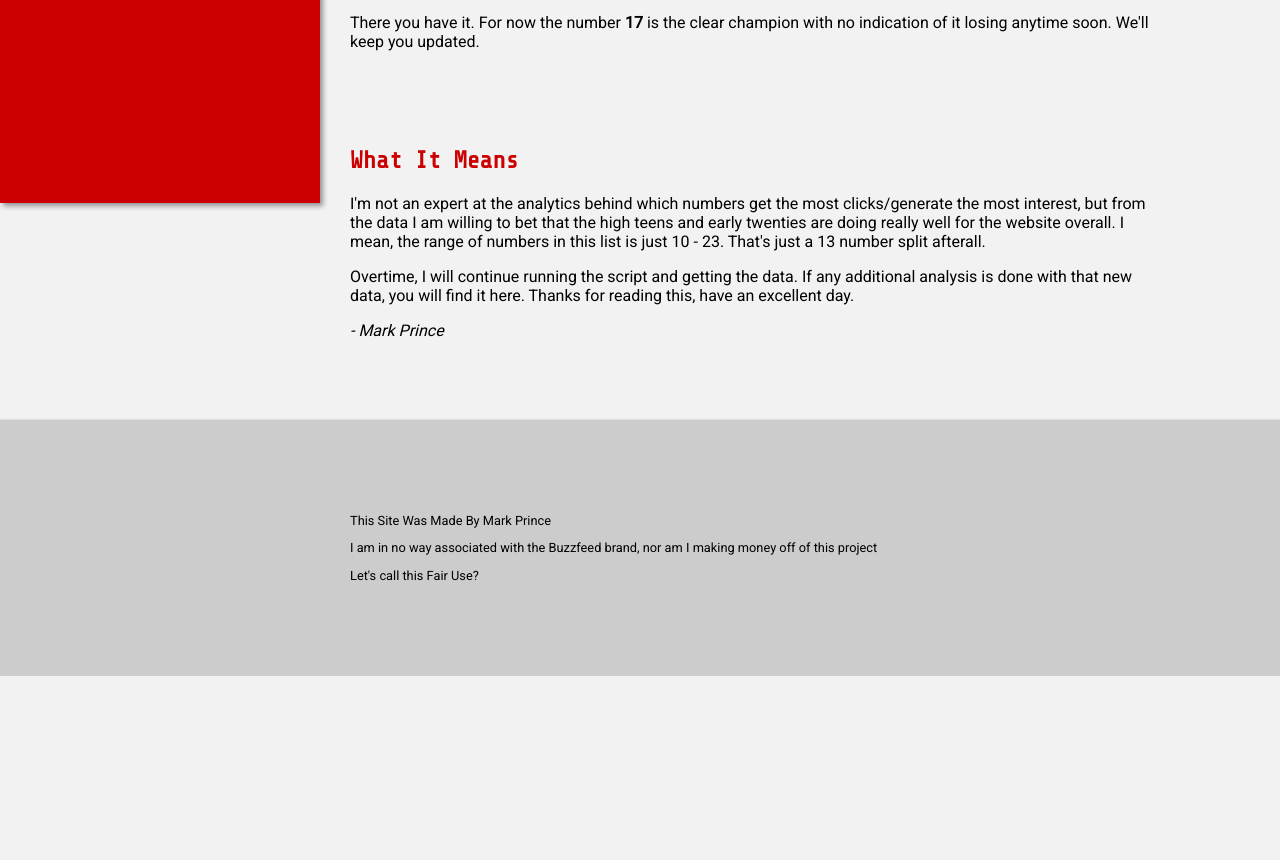
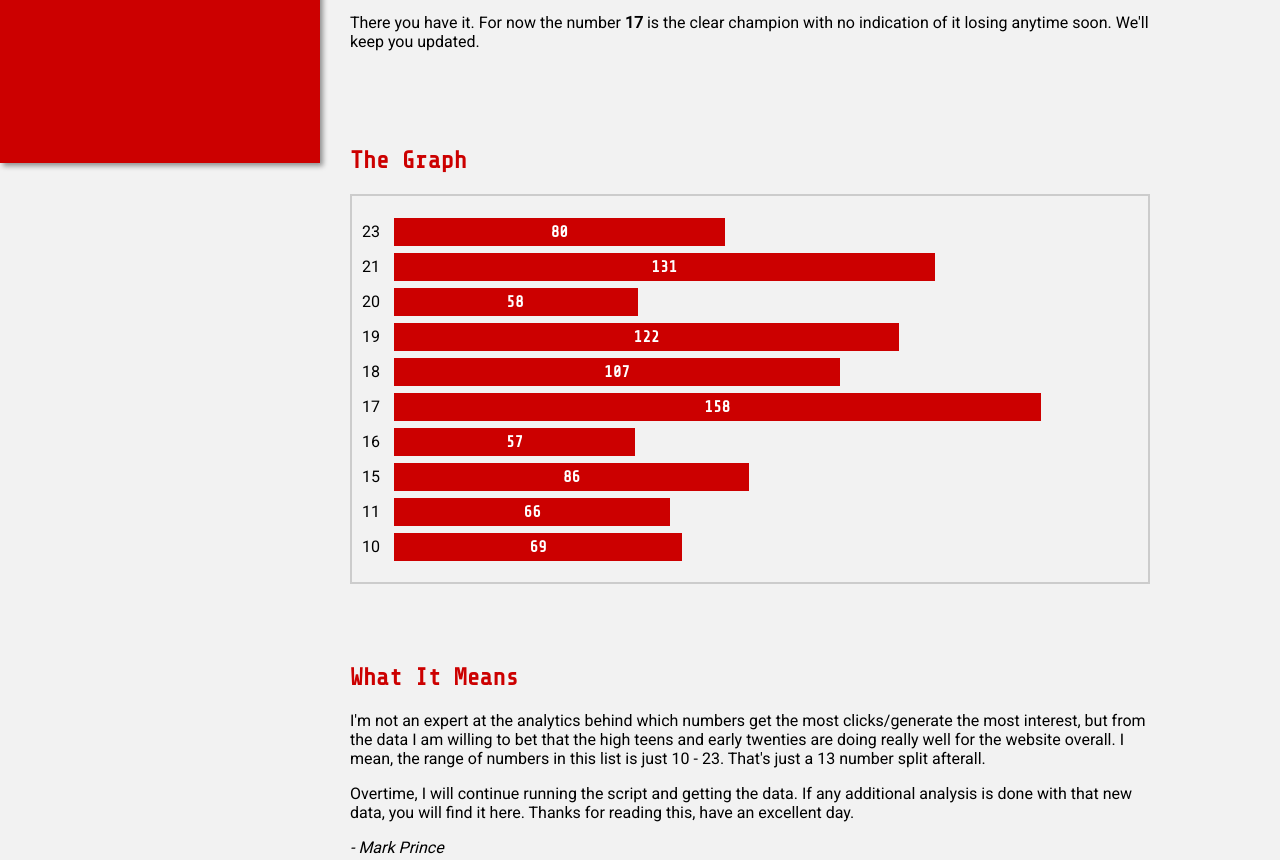
Before and after one commit to Mark-A-Prince/buzzfeeder, a plain HTML site: page buzzfeeder/index.html in a window 1280 px wide. Shown: the part 847-1707 px from the top of the page. Before the commit the page ends 1523 px from the top, so only its background shows below. Drawn offline with nearby package versions, Linux system fonts and the light colour scheme.

Commit message:
Add files via upload

```diff
--- a/buzzfeeder/css/buzzfeeder.css
+++ b/buzzfeeder/css/buzzfeeder.css
@@ -6,7 +6,7 @@ body{margin: 0;
 
 
 
-#about, #thelist, #whatitmeans{padding-top: 10vh;}
+#about, #thelist, #whatitmeans, #thegraph{padding-top: 10vh;}
 h2{margin-top: 0;
   font-family: 'Share Tech Mono', monospace;
   color: #cc0000;}
@@ -18,13 +18,42 @@ h2{margin-top: 0;
             font-family: 'Share Tech Mono', monospace;}
 
 
-
+#bar23{background-color: #cc0000; color: white; margin-left: 10px;
+       padding-left: 20.2%; padding-right: 20.2%; padding-top: 5px; padding-bottom: 5px;
+       text-align: center;font-family: 'Share Tech Mono', monospace;}
+#bar21{background-color: #cc0000; color: white; margin-left: 10px;
+       padding-left: 33.16%; padding-right: 33.16%; padding-top: 5px; padding-bottom: 5px;
+       text-align: center;font-family: 'Share Tech Mono', monospace;}
+#bar20{background-color: #cc0000; color: white; margin-left: 10px;
+       padding-left: 14.48%; padding-right: 14.68%; padding-top: 5px; padding-bottom: 5px;
+       text-align: center;font-family: 'Share Tech Mono', monospace;}
+#bar19{background-color: #cc0000; color: white; margin-left: 10px;
+       padding-left: 30.88%; padding-right: 30.88%; padding-top: 5px; padding-bottom: 5px;
+       text-align: center;font-family: 'Share Tech Mono', monospace;}
+#bar18{background-color: #cc0000; color: white; margin-left: 10px;
+       padding-left: 27.08%; padding-right: 27.08%; padding-top: 5px; padding-bottom: 5px;
+       text-align: center;font-family: 'Share Tech Mono', monospace;}
+#bar17{background-color: #cc0000; color: white; margin-left: 10px;
+       padding-left: 40%; padding-right: 40%; padding-top: 5px; padding-bottom: 5px;
+       text-align: center;font-family: 'Share Tech Mono', monospace;}
+#bar16{background-color: #cc0000; color: white; margin-left: 10px;
+       padding-left: 14.43%; padding-right: 14.43%; padding-top: 5px; padding-bottom: 5px;
+       text-align: center;font-family: 'Share Tech Mono', monospace;}
+#bar15{background-color: #cc0000; color: white; margin-left: 10px;
+       padding-left: 21.77%; padding-right: 21.77%; padding-top: 5px; padding-bottom: 5px;
+       text-align: center;font-family: 'Share Tech Mono', monospace;}
+#bar11{background-color: #cc0000; color: white; margin-left: 10px;
+       padding-left: 16.7%; padding-right: 16.7%; padding-top: 5px; padding-bottom: 5px;
+       text-align: center;font-family: 'Share Tech Mono', monospace;}
+#bar10{background-color: #cc0000; color: white; margin-left: 10px;
+       padding-left: 17.46%; padding-right: 17.46%; padding-top: 5px; padding-bottom: 5px;
+       text-align: center;font-family: 'Share Tech Mono', monospace;}
 
 @media only screen and (min-width: 900px) {
 #sidebar ul{list-style-type: none;
    margin: 0;
    padding: 10px;
-   padding-top: 30vh;
+   padding-top: 25vh;
    position: fixed;
    height: 100vh;
    overflow: auto;
@@ -33,6 +62,7 @@ h2{margin-top: 0;
    #container{margin: auto;
               max-width: 800px;
               margin-left: 350px;}
+
  }/*end media query*/
 
 ul h1{font-family:'Titillium Web', sans-serif;
@@ -58,6 +88,14 @@ footer{padding-top: 10vh;
 
 @media only screen and (max-width: 899px) {
          #container{margin: 10px;}
-         #sidebar ul{padding-left: 0;}
+         #sidebar ul{padding-left: 0; padding-bottom: 5vh;}
          footer {padding-left: 0px;}
+         #bar17{padding-left: 38%; padding-right: 38%;}
+         footer{padding-left: 10px;}
        }
+
+
+.graph{border-style: solid;
+       border-width: 2px;
+       border-color: #cccccc;
+       padding: 10px;}
--- a/buzzfeeder/index.html
+++ b/buzzfeeder/index.html
@@ -12,6 +12,7 @@
 <li><h1>BuzzFeeder</h1></li>
 <li><a href=index.html#about>About</a></li>
 <li><a href=index.html#thelist>The List</a></li>
+<li><a href=index.html#thegraph>The Graph</a></li>
 <li><a href=index.html#whatitmeans>What It Means</a></li>
 </ul>
 </section>
@@ -45,7 +46,21 @@
     </ul>
     <p>There you have it. For now the number <b>17</b> is the clear champion with no indication
       of it losing anytime soon. We'll keep you updated.</p>
-
+    </section>
+    <section id="thegraph">
+      <h2> The Graph</h2>
+    <div class="graph">
+      <p>23 <span id="bar23"><b>80</b></span> </p>
+      <p>21 <span id="bar21"><b>131</b></span> </p>
+      <p>20 <span id="bar20"><b>58</b></span> </p>
+      <p>19 <span id="bar19"><b>122</b></span> </p>
+      <p>18 <span id="bar18"><b>107</b></span> </p>
+      <p>17 <span id="bar17"><b>158</b></span> </p>
+      <p>16 <span id="bar16"><b>57</b></span> </p>
+      <p>15 <span id="bar15"><b>86</b></span> </p>
+      <p>11 <span id="bar11"><b>66</b></span> </p>
+      <p>10 <span id="bar10"><b>69</b></span> </p>
+    </div>
   </section>
   <section id="whatitmeans">
     <h2>What It Means</h2>
```
